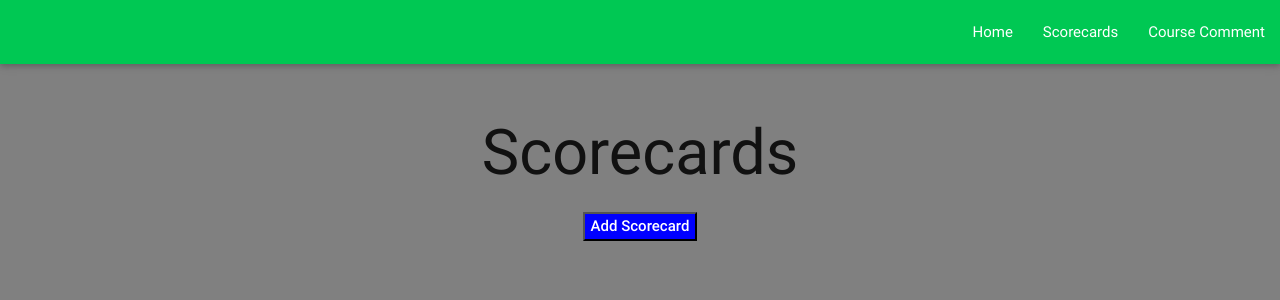
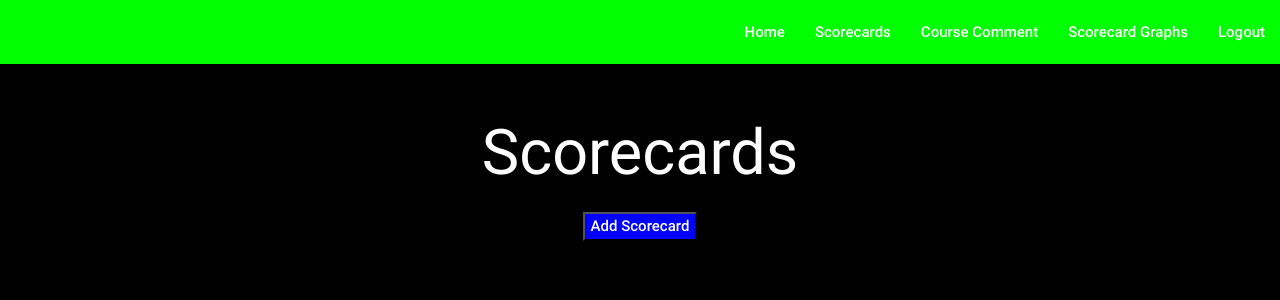
Before and after one commit to pnitto/Golf_Project, a Django app: a page that uses app/golf_project/golf_app/templates/base.html in a window 1280 px wide. Shown: the top 300 px of the page. Run offline with Django 3.2, Linux system fonts and the light colour scheme; the visitor is signed in with stand-in values (Sample User, id 1); data that the repository does not hold is empty; parts of the project's set-up code (start-up, migrations or seed data) failed here and were passed over; some libraries are stand-ins or nearby versions.

Commit message:
added display check boxes and changed color scheme to black, lime-green, gray, white

```diff
--- a/app/golf_project/golf_app/converter.py
+++ b/app/golf_project/golf_app/converter.py
@@ -10,6 +10,7 @@ def scatter_to_base64(data, user):
     plt.xlabel('Course Names')
     plt.title('Bar Graph of Golfer Score Totals per Scorecard')
     plt.xticks(data[0], user.golfer.scorecard_names)
+    plt.ylim(0,)
     image_file = io.BytesIO()
     plt.savefig(image_file, format="png")
     image_file.seek(0)
--- a/app/golf_project/golf_app/static/css/style.css
+++ b/app/golf_project/golf_app/static/css/style.css
@@ -16,8 +16,8 @@
 
 
 table.bordered {
-    background-color: green;
-    border: 2px solid black;
+    background-color: grey;
+    border: 2px solid white;
 }
 
 table td {
@@ -30,11 +30,15 @@ table th {
     border: solid black;
 }
 body {
-    background-color: gray;
+    background-color: black;
 }
 
 ul.side-nav {
-    background-color: #29b6f6;
+    background-color: lime;
+    font-size: 30px;
+}
+nav.top-nav {
+    background-color: lime;
 }
 
 button.delete {
@@ -56,10 +60,11 @@ button.add-scorecard {
 
 .scorecard-button-hole {
     padding: 20px;
+
 }
 
 label {
-    color: yellow;
+    color: white;
     font-size: 1rem;
 }
 
@@ -72,7 +77,35 @@ label {
     left: 11px;
 }
 
-.start-round {
-    padding: 20px;
+.player-info {
+    color: white;
+    font-size: x-large;
+}
+
+.welcome-font {
+    color: blue;
+    padding-top: 20px;
+}
+
+.container {
+    background-color: white;
+}
+
+.scorecard-list-title {
+    color: white;
+}
+button.begin-round {
+    background-color: lime;
+}
+
+p.delete-scorecard-field {
+    color: white;
+}
+
+form.delete-scorecared-button {
     color: black;
 }
+
+form.login {
+    color: black;
+}
--- a/app/golf_project/golf_app/templates/base.html
+++ b/app/golf_project/golf_app/templates/base.html
@@ -16,11 +16,18 @@
 {% endblock %}
 
 <body>
-  <nav class="#00c853 green accent-4" role="navigation">
+  <nav class="top-nav" role="navigation">
       <ul class="right hide-on-med-and-down">
-        <li><a href="{% url 'golf_app:home' %}">Home</a></li>
-      <li><a href="{% url 'golf_app:scorecard_history' %}">Scorecards</a></li>
-      <li><a href="{% url 'golf_app:comment_history' %}">Course Comment</a></li>
+      <strong><li><a href="{% url 'golf_app:home' %}">Home</a></li></strong>
+      <strong><li><a href="{% url 'golf_app:scorecard_history' %}">Scorecards</a></li></strong>
+      <strong><li><a href="{% url 'golf_app:comment_history' %}">Course Comment</a></li></strong>
+      <strong><li><a href="{% url 'golf_app:graph' %}">Scorecard Graphs</a></li></strong>
+          {% if user.id %}
+          <strong><li><a href="{% url 'golf_app:logout' %}">Logout</a></li></strong>
+            {% else %}
+            <strong><li><a href="{% url 'golf_app:login' %}">Login</a></li></strong>
+             <strong><li><a href="{% url 'golf_app:user_registration' %}">Sign up</a></li></strong>
+            {% endif %}
       </ul>
       <div id="side-nav-bar">
       <ul id="nav-mobile" class="side-nav">
@@ -28,6 +35,12 @@
       <li><a href="{% url 'golf_app:scorecard_history' %}">Scorecards</a></li>
       <li><a href="{% url 'golf_app:graph' %}">Scorecard Graphs</a></li>
       <li><a href="{% url 'golf_app:comment_history' %}">Course Comment</a></li>
+      {% if user.id %}
+          <strong><li><a href="{% url 'golf_app:logout' %}">Logout</a></li></strong>
+            {% else %}
+            <strong><li><a href="{% url 'golf_app:login' %}">Login</a></li></strong>
+             <strong><li><a href="{% url 'golf_app:user_registration' %}">Sign up</a></li></strong>
+            {% endif %}
       </ul>
       <a href="#" data-activates="nav-mobile" class="button-collapse"><i class="material-icons">menu</i></a>
   </div>
--- a/app/golf_project/golf_app/templates/golf_app/comment_list.html
+++ b/app/golf_project/golf_app/templates/golf_app/comment_list.html
@@ -1,4 +1,4 @@
-<!DOCTYPE html>
+{% extends 'base.html' %}
 <html>
 <head lang="en">
     <meta charset="UTF-8">
@@ -6,10 +6,6 @@
 </head>
 <body>
 {% block body %}
-<div align="center">
-<a href="{% url 'golf_app:home' %}">Home</a>
-<a href="{% url 'golf_app:scorecard_history' %}">Your Scorecards</a>
-</div>
 <h1>Comments</h1>
 <div><form method="post" action="{% url 'golf_app:create_comment' %}">
             {% csrf_token %}
--- a/app/golf_project/golf_app/templates/golf_app/hole_form.html
+++ b/app/golf_project/golf_app/templates/golf_app/hole_form.html
@@ -21,7 +21,10 @@
     {% csrf_token %}
     {% for field in form %}<p>
         {% if field.id_for_label == "id_green_in_regulation" or field.id_for_label == "id_fairway_in_regulation" %}
-       <div class="checkbox-fix"><label>{{ field.label }}</label>{{ field }}<label for="{{ field.id_for_label }}"></label></div>
+       <div class="checkbox-fix">
+           <label>{{ field.label }}</label>{{ field }}
+           <label for="{{ field.id_for_label }}"></label>
+       </div>
         {% else %}
             <label>{{ field.label }}</label>{{ field }}
         {%  endif %}
--- a/app/golf_project/golf_app/templates/golf_app/scorecard_confirm_delete.html
+++ b/app/golf_project/golf_app/templates/golf_app/scorecard_confirm_delete.html
@@ -11,7 +11,7 @@
 {% block body %}
 <body>
 </br>
-<p>Are you sure you want to delete the {{ scorecard.course_name }} scorecard?</p>
+<p class="delete-scorecard-field">Are you sure you want to delete the {{ scorecard.course_name }} scorecard?</p>
 <form method="POST">
     {% csrf_token %}
     {{ form }}
--- a/app/golf_project/golf_app/templates/golf_app/scorecard_list.html
+++ b/app/golf_project/golf_app/templates/golf_app/scorecard_list.html
@@ -1,5 +1,4 @@
 {%  extends 'base.html' %}
-<!DOCTYPE html>
 <html>
 <head lang="en">
     <meta charset="UTF-8">
@@ -7,10 +6,23 @@
 
 </head>
 <body>
+ <nav class="top-nav" role="navigation">
+      <ul class="right hide-on-med-and-down">
+      <strong><li><a href="{% url 'golf_app:home' %}">Home</a></li></strong>
+      <strong><li><a href="{% url 'golf_app:scorecard_history' %}">Scorecards</a></li></strong>
+      <strong><li><a href="{% url 'golf_app:comment_history' %}">Course Comment</a></li></strong>
+      <strong><li><a href="{% url 'golf_app:graph' %}">Scorecard Graphs</a></li></strong>
+          {% if user.id %}
+          <strong><li><a href="{% url 'golf_app:logout' %}">Logout</a></li></strong>
+            {% else %}
+            <strong><li><a href="{% url 'golf_app:login' %}">Login</a></li></strong>
+             <strong><li><a href="{% url 'golf_app:user_registration' %}">Sign up</a></li></strong>
+            {% endif %}
+      </nav>
 {% block body %}
 </br>
 
-<h1 align="center">Scorecards</h1>
+<div class="scorecard-list-title"><h1 align="center">Scorecards</h1></div>
 <div align="center">
     <form method="post" action="{% url 'golf_app:create_scorecard' %}">
             {% csrf_token %}
@@ -22,7 +34,7 @@
     <ul>
     <li><h4><strong><a href="{% url 'golf_app:scorecard_detail' scorecard.id %}" class="scorecard-list">{{ scorecard.course_name }}</a> on {{ scorecard.timestamp }}</strong></h4></li>
         </ul>
-        <form method="get" action="{% url 'golf_app:delete_scorecard' scorecard.id %}">
+        <form method="get" action="{% url 'golf_app:delete_scorecard' scorecard.id %}" class="delete-scorecard-button">
             {% csrf_token %}
             <button type="submit" class="delete">Delete Scorecard</button>
         </form>
--- a/app/golf_project/golf_app/templates/registration/login.html
+++ b/app/golf_project/golf_app/templates/registration/login.html
@@ -2,11 +2,12 @@
 
 {% block body %}
     <p><strong>You must login to access the information on this site.</strong></p>
+    <div class="container">
     <form method="post">
         {% csrf_token %}
         {{ form.as_p }}
         <button type="submit">Login</button>
         <input type="hidden" name="next" value='{% url "golf_app:home" %}'/>
     </form>
-
+</div>
 {% endblock %}
--- a/app/golf_project/golf_app/views.py
+++ b/app/golf_project/golf_app/views.py
@@ -75,7 +75,6 @@ class HoleListView(ListView):
     template = "scorecard_detail.html"
     success_url = reverse_lazy("golf_app:scorecard_detail")
 
-
 class HoleUpdateView(UpdateView):
     model = Hole
     fields = ['player_score','par_type','green_in_regulation', 'fairway_in_regulation']
@@ -152,6 +151,9 @@ class ScorecardListView(ListView):
     def get_queryset(self):
         return Scorecard.objects.filter(player__player=self.request.user)
 
+    @method_decorator(login_required(login_url='golf_app:login'))
+    def dispatch(self, *args, **kwargs):
+        return super(ScorecardListView, self).dispatch(*args, **kwargs)
 
 class ScorecardDetailView(DetailView):
     model = Scorecard
```
Also changed, not shown: app/golf_project/golf_app/templates/golf_app/scorecard_detail.html (+8 -6 lines), app/golf_project/golf_app/templates/golf_app/scorecard_form.html (+3 -4 lines), app/golf_project/golf_app/templates/golf_app/scorecard_graphs.html (+2 -7 lines), app/golf_project/golf_app/templates/home.html (+21 -17 lines).
